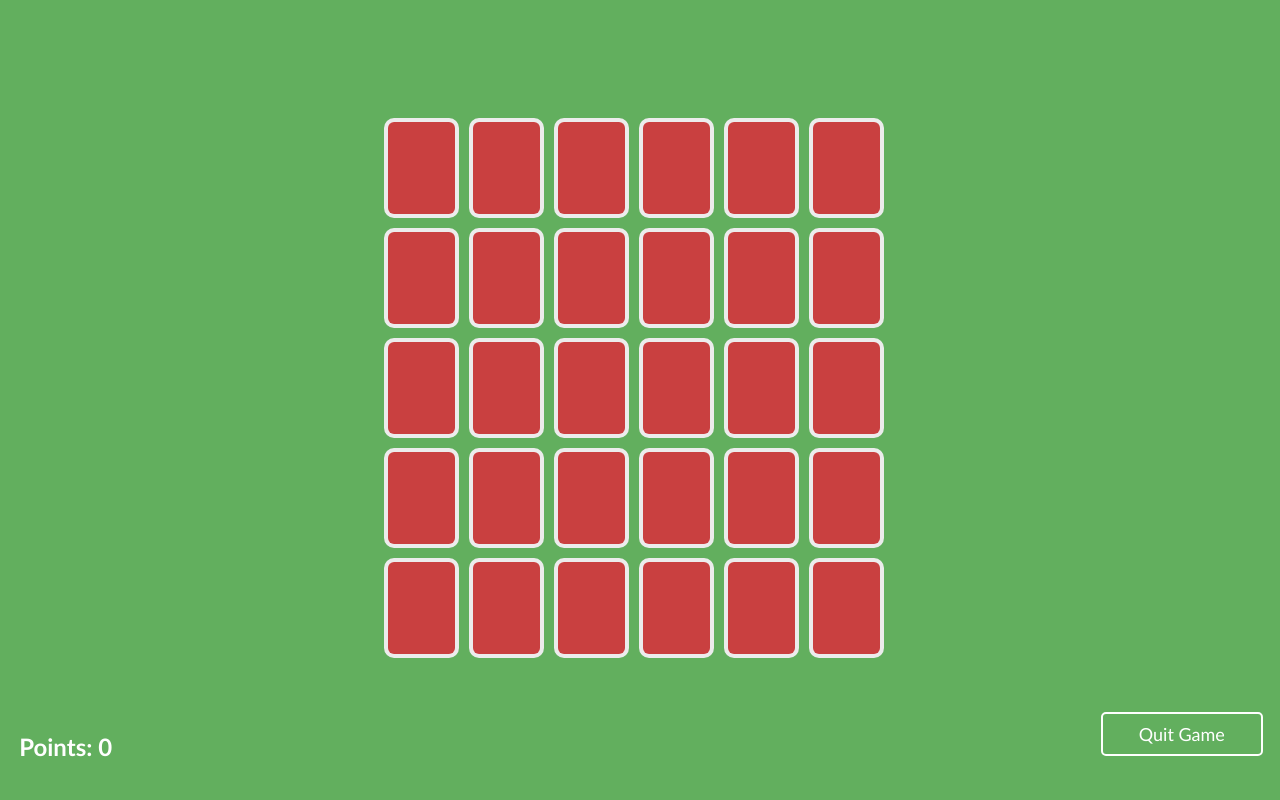
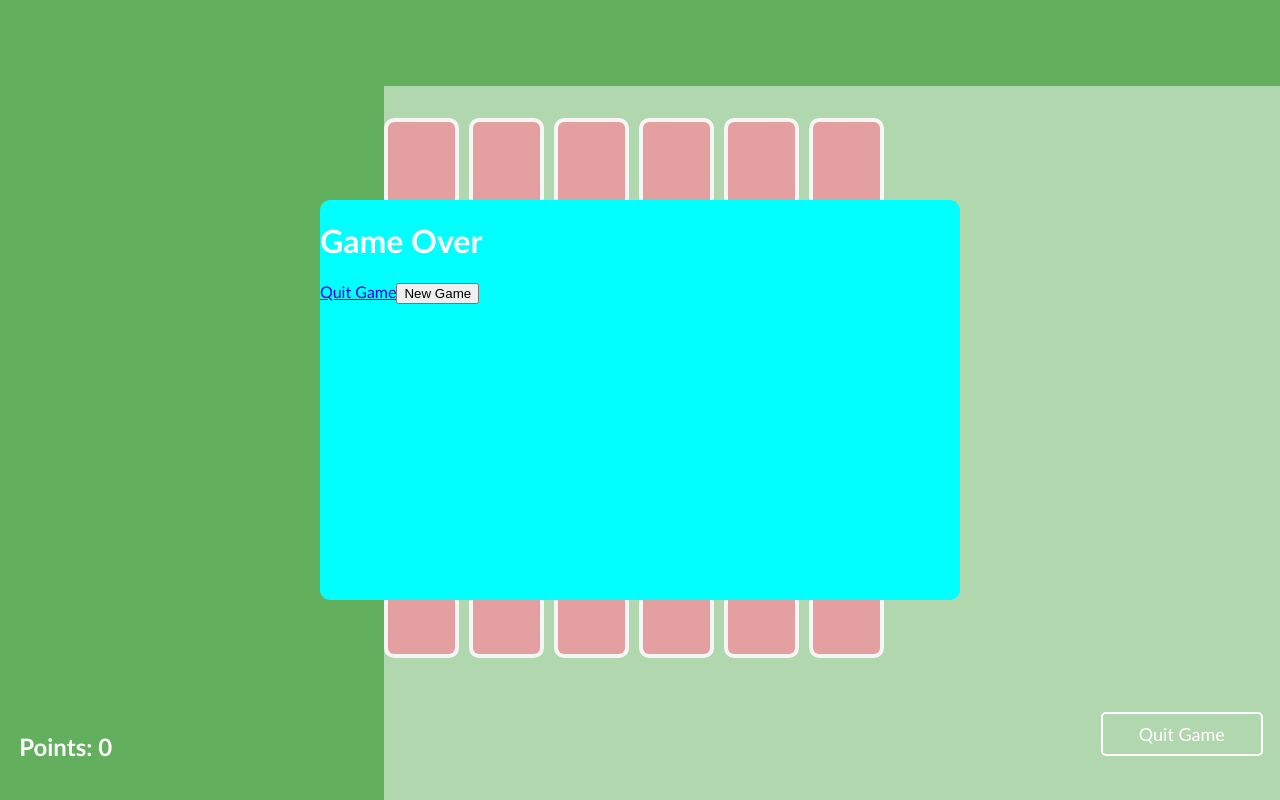
Before and after one commit to nhat2105/513-web-game, a React (Create React App) app in the folder client/: page /Sgame in a window 1280 px wide. Built offline with nearby package versions, Linux system fonts and the light colour scheme.

Commit message:
working on gameover popup

```diff
--- /dev/null
+++ b/client/src/components/SinglePlayerGameOver.jsx
@@ -0,0 +1,15 @@
+import React from "react";
+
+const SinglePlayerGameOver = () => {
+    return (
+        <div className="singleplayer-gameover-background">
+            <div className="singleplayer-gameover-container">
+            <h1>Game Over</h1>
+            <a href="/">Quit Game</a>
+            <button onClick={"history.go(0);"}>New Game</button>
+            </div>
+        </div>
+    );
+};
+
+export default SinglePlayerGameOver;
--- /dev/null
+++ b/client/src/css/components/SinglePlayerGameOver.css
@@ -0,0 +1,18 @@
+
+.singleplayer-gameover-background {
+    position: fixed;
+    background-color: rgba(255, 255, 255, 0.5);
+    width: 100%;
+    height: 100%;
+    z-index: 10000000;
+}
+
+.singleplayer-gameover-container {
+    position: fixed;
+    background-color: aqua;
+    border-radius: 10px;
+    top: 25%;
+    left: 25%;
+    width: 50%;
+    height: 50%;
+}
--- a/client/src/css/index.css
+++ b/client/src/css/index.css
@@ -9,3 +9,4 @@
 @import url("./components/CardGame.css");
 @import url("./components/GameProfile.css");
 @import url("./components/DaRules.css");
+@import url("./components/SinglePlayerGameOver.css");
--- a/client/src/pages/SinglePlayerGameBoard.jsx
+++ b/client/src/pages/SinglePlayerGameBoard.jsx
@@ -1,14 +1,26 @@
 import React from 'react';
 
 import SinglePlayerCardGame from '../components/SinglePlayerCardGame';
+import SinglePlayerGameOver from '../components/SinglePlayerGameOver';
 
 
 const SinglePlayerGameBoard = () => {
     const [gamePoints, setGamePoints] = React.useState(0);
+    const [gameOverScreen, setGameOverScreen] = React.useState(false);
+
+
+    function gameOverCheck(points){
+        if(points == 15) {
+            setGameOverScreen(true);
+        }
+    };
 
     return(
         <body className='singleplayer-board'>
+        {<SinglePlayerGameOver/>}
+            <div>
             <SinglePlayerCardGame gamePoints = {gamePoints} setGamePoints = {setGamePoints}/>
+            </div>
             <div>
                 <a className='singleplayer-quit-button' href = "/">Quit Game</a>
                 <h2 className='singleplayer-points'>
```
